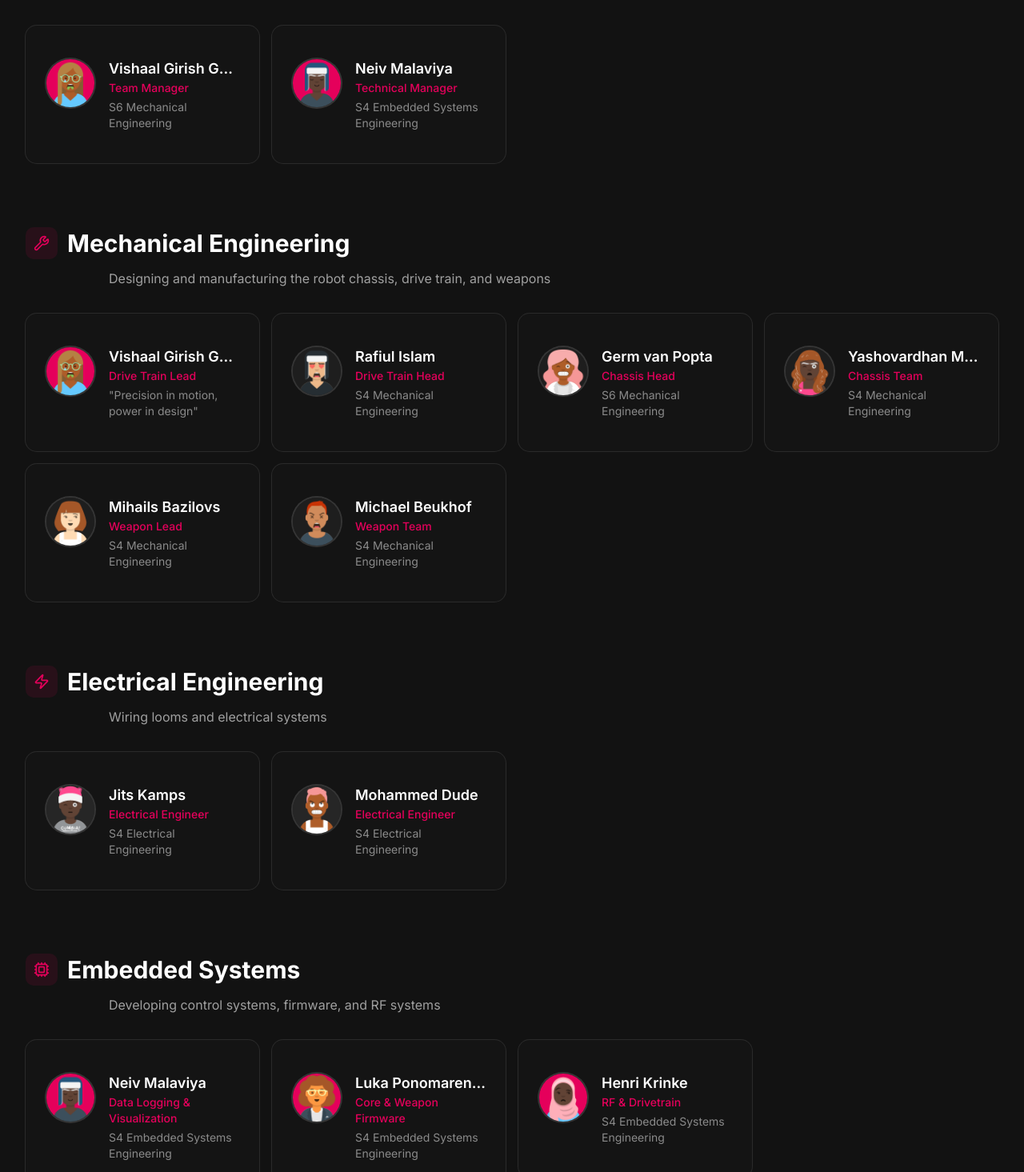
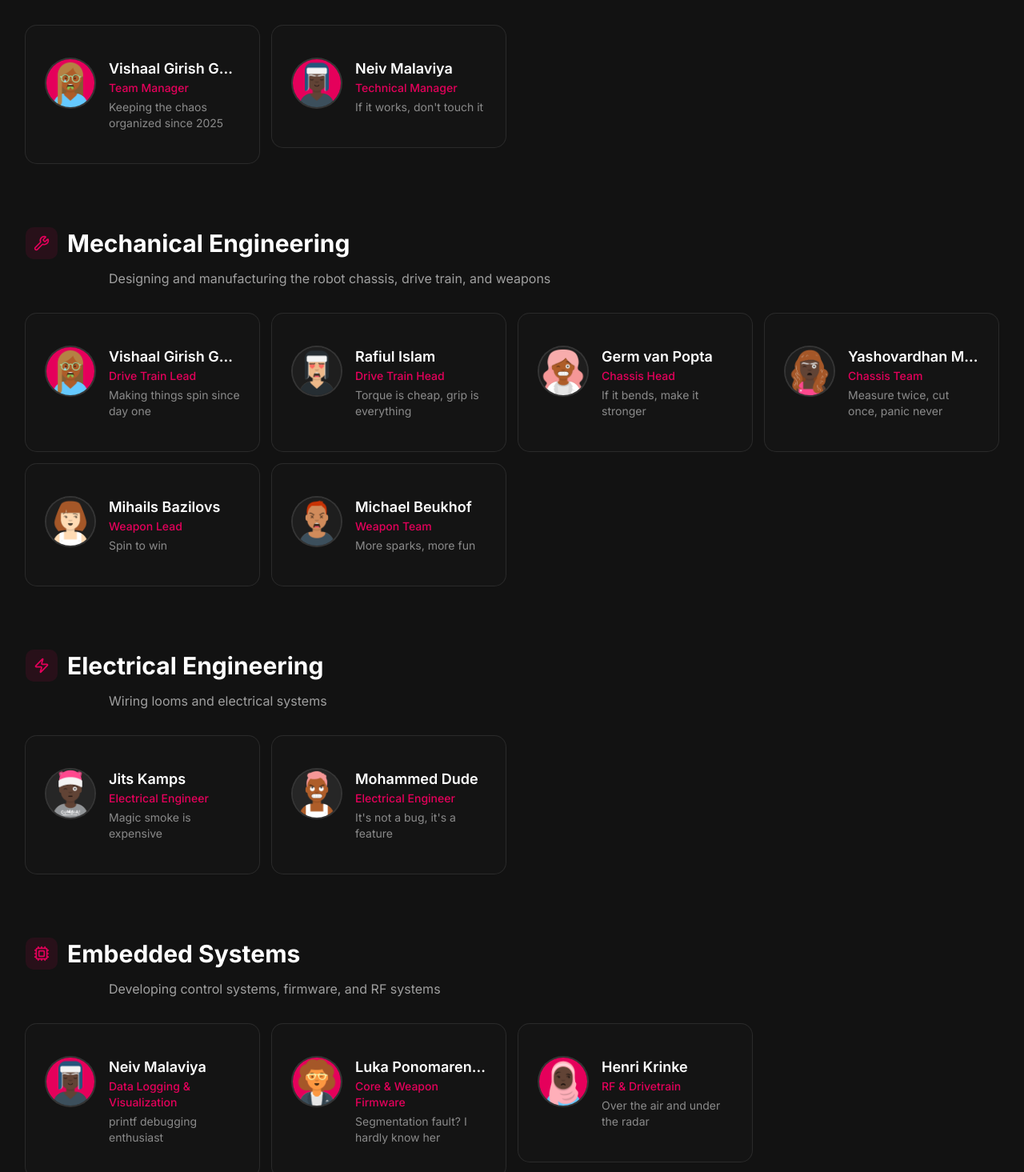
Before and after one commit to HAN-Competitive-Robotics/website, a Next.js app: page /team in a window 1280 px wide. Shown: the part 665-2130 px from the top of the page at 80% size. Built offline with nearby package versions, Linux system fonts and the light colour scheme.

Commit message:
Clean up: Add Electrical Engineering, personal quotes for all team members, keep only HAN sponsor

```diff
--- a/app/page.tsx
+++ b/app/page.tsx
@@ -28,6 +28,12 @@ const divisions = [
     title: "Mechanical Engineering",
     description:
       "CAD design, structural analysis, and precision manufacturing of robot chassis and weapon systems.",
+  },
+  {
+    icon: Zap,
+    title: "Electrical Engineering",
+    description:
+      "Power distribution, motor control, wiring harnesses, and electrical safety systems.",
   },
   {
     icon: Cpu,
@@ -68,12 +74,13 @@ const updates = [
 ];
 
 const sponsors = [
-  { name: "HAN University", tier: "Platinum", logo: "/sponsors/han-platinum.png" },
-  { name: "Gold Sponsor 1", tier: "Gold", logo: "/sponsors/gold-1.png" },
-  { name: "Gold Sponsor 2", tier: "Gold", logo: "/sponsors/gold-2.png" },
-  { name: "Silver 1", tier: "Silver", logo: "/sponsors/silver-1.png" },
-  { name: "Silver 2", tier: "Silver", logo: "/sponsors/silver-2.png" },
-  { name: "Supporter 1", tier: "Supporter", logo: "/sponsors/supporter-1.png" },
+  { name: "HAN University", tier: "Platinum", logo: "/sponsors/han-platinum.svg" },
+  // Placeholders for future sponsors:
+  // { name: "Gold Sponsor 1", tier: "Gold", logo: "" },
+  // { name: "Gold Sponsor 2", tier: "Gold", logo: "" },
+  // { name: "Silver Sponsor 1", tier: "Silver", logo: "" },
+  // { name: "Silver Sponsor 2", tier: "Silver", logo: "" },
+  // { name: "Supporter 1", tier: "Supporter", logo: "" },
 ];
 
 export default function HomePage() {
@@ -273,7 +280,7 @@ export default function HomePage() {
             </p>
           </motion.div>
 
-          <div className="grid md:grid-cols-3 gap-8">
+          <div className="grid md:grid-cols-2 lg:grid-cols-4 gap-6">
             {[
               {
                 title: "Combat Robots",
--- a/app/team/page.tsx
+++ b/app/team/page.tsx
@@ -34,14 +34,14 @@ const teamSections = [
       {
         name: "Vishaal Girish Gopala Krishnan",
         role: "Team Manager",
-        program: "S6 Mechanical Engineering",
+        program: "Keeping the chaos organized since 2025",
         image: "/team/vishaal.png",
         initials: "VG",
       },
       {
         name: "Neiv Malaviya",
         role: "Technical Manager",
-        program: "S4 Embedded Systems Engineering",
+        program: "If it works, don't touch it",
         image: "/team/neiv.png",
         initials: "NM",
       },
@@ -56,42 +56,42 @@ const teamSections = [
       {
         name: "Vishaal Girish Gopala Krishnan",
         role: "Drive Train Lead",
-        program: "\"Precision in motion, power in design\"",
+        program: "Making things spin since day one",
         image: "/team/vishaal.png",
         initials: "VG",
       },
       {
         name: "Rafiul Islam",
         role: "Drive Train Head",
-        program: "S4 Mechanical Engineering",
+        program: "Torque is cheap, grip is everything",
         image: "/team/rafiul.png",
         initials: "RI",
       },
       {
         name: "Germ van Popta",
         role: "Chassis Head",
-        program: "S6 Mechanical Engineering",
+        program: "If it bends, make it stronger",
         image: "/team/germ.png",
         initials: "GP",
       },
       {
         name: "Yashovardhan Mangalwedhe",
         role: "Chassis Team",
-        program: "S4 Mechanical Engineering",
+        program: "Measure twice, cut once, panic never",
         image: "/team/yashovardhan.png",
         initials: "YM",
       },
       {
         name: "Mihails Bazilovs",
         role: "Weapon Lead",
-        program: "S4 Mechanical Engineering",
+        program: "Spin to win",
         image: "/team/mihails.png",
         initials: "MB",
       },
       {
         name: "Michael Beukhof",
         role: "Weapon Team",
-        program: "S4 Mechanical Engineering",
+        program: "More sparks, more fun",
         image: "/team/michael.png",
         initials: "MB",
       },
@@ -106,14 +106,14 @@ const teamSections = [
       {
         name: "Jits Kamps",
         role: "Electrical Engineer",
-        program: "S4 Electrical Engineering",
+        program: "Magic smoke is expensive",
         image: "/team/jits.png",
         initials: "JK",
       },
       {
         name: "Mohammed Dude",
         role: "Electrical Engineer",
-        program: "S4 Electrical Engineering",
+        program: "It's not a bug, it's a feature",
         image: "/team/mohammed.png",
         initials: "MD",
       },
@@ -128,21 +128,21 @@ const teamSections = [
       {
         name: "Neiv Malaviya",
         role: "Data Logging & Visualization",
-        program: "S4 Embedded Systems Engineering",
+        program: "printf debugging enthusiast",
         image: "/team/neiv.png",
         initials: "NM",
       },
       {
         name: "Luka Ponomarenko",
         role: "Core & Weapon Firmware",
-        program: "S4 Embedded Systems Engineering",
+        program: "Segmentation fault? I hardly know her",
         image: "/team/luka.png",
         initials: "LP",
       },
       {
         name: "Henri Krinke",
         role: "RF & Drivetrain",
-        program: "S4 Embedded Systems Engineering",
+        program: "Over the air and under the radar",
         image: "/team/henri.png",
         initials: "HK",
       },
```
